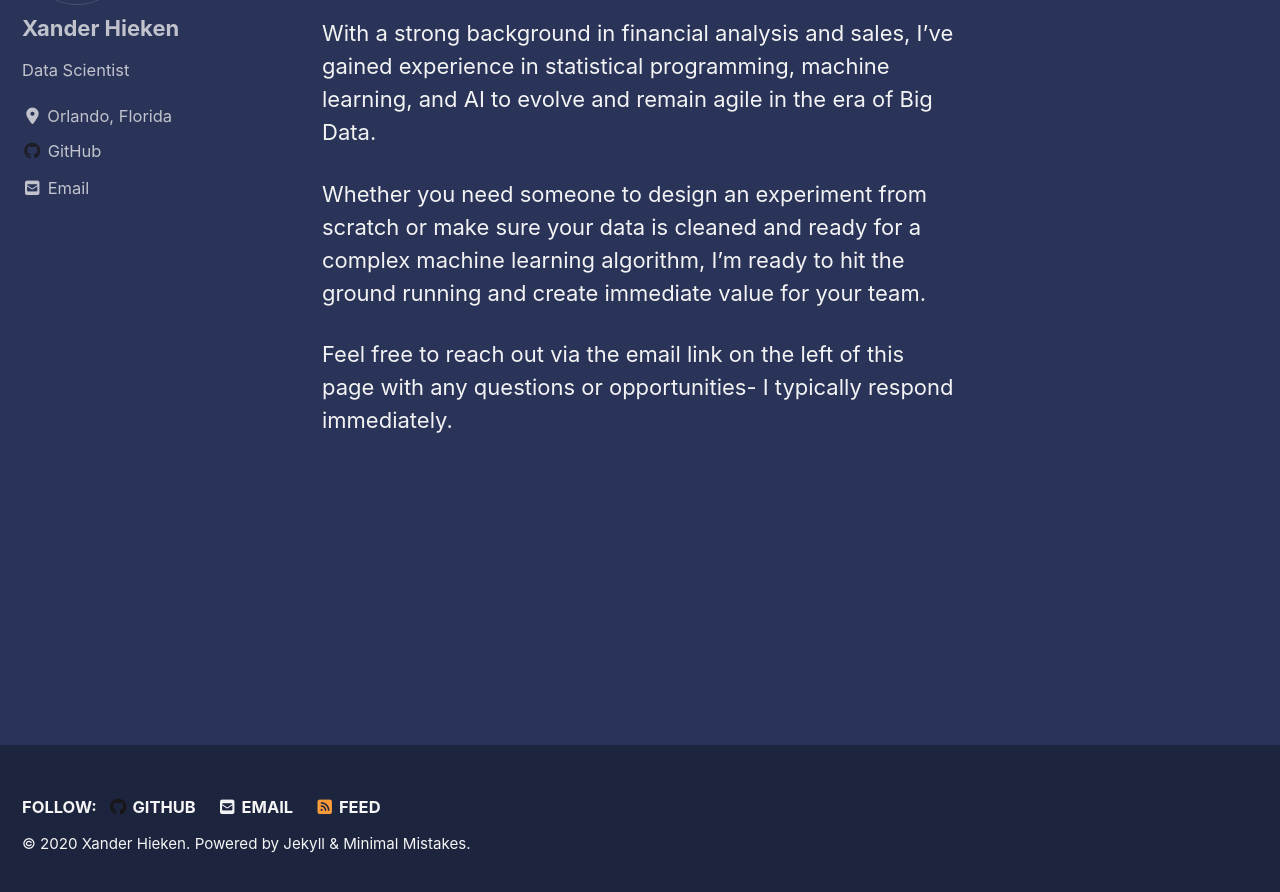
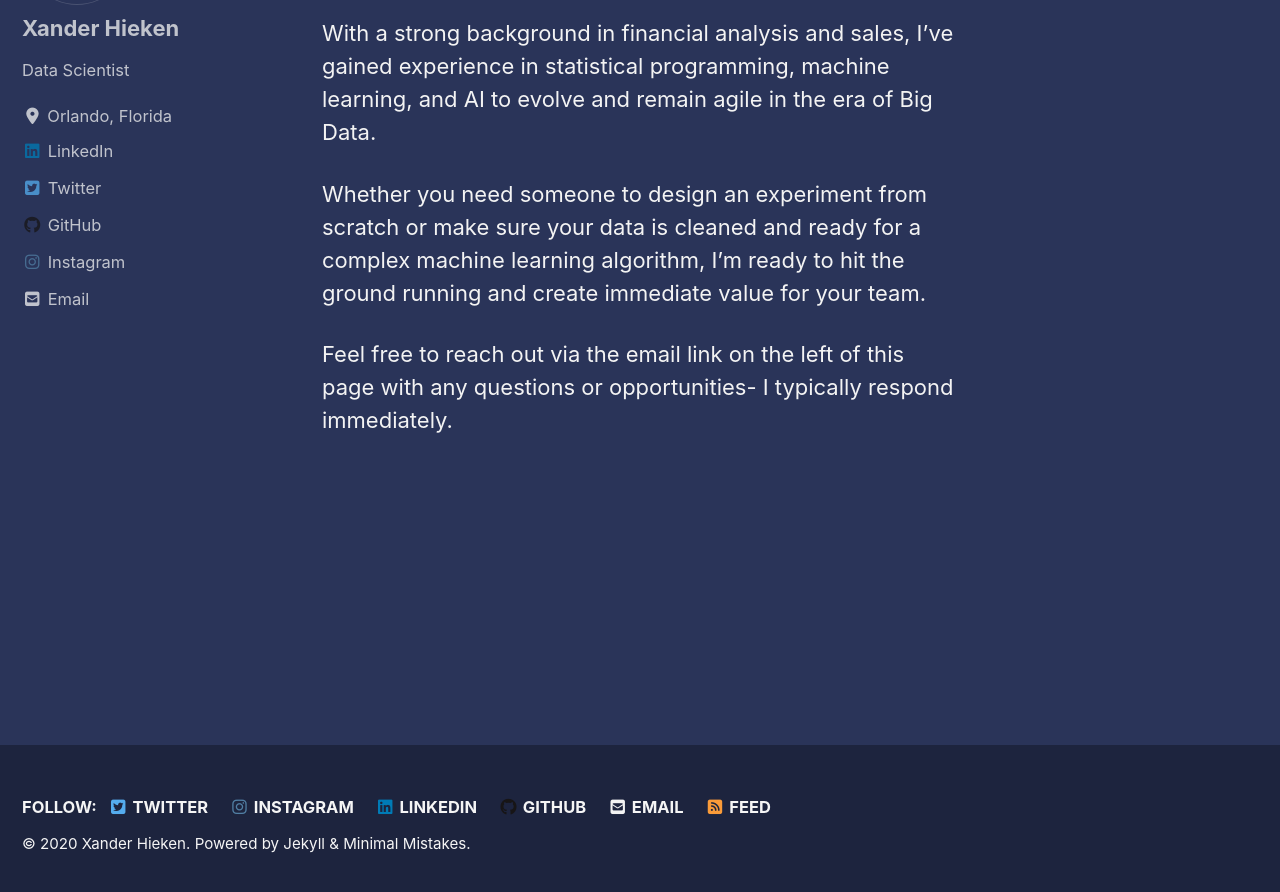
Before and after one commit to xanderhieken/xanderhieken.github.io, a Jekyll site: the page built from _pages/About.md, in a window 1280 px wide and 900 px high, scrolled down 627 px. Shown: the top 892 px of the window. Built offline with Jekyll 4.4.1, drawn with Linux system fonts in a browser that asks for light colours; cached includes are drawn as plain includes; nearby versions of some CDN libraries.

Commit message:
Update _config.yml

```diff
--- a/_config.yml
+++ b/_config.yml
@@ -98,37 +98,38 @@
   location         : "Orlando, Florida"
   email            : "xanderhieken@gmail.com"
   links:
-    #- label: "Email"
-      #icon: "fas fa-fw fa-envelope-square"
-      #url: mailto:xanderhieken@gmail.com
-    #- label: "Website"
-      #icon: "fas fa-fw fa-link"
-      #url: "https://xanderhieken.github.io/"
-    #- label: "Twitter"
-      #icon: "fab fa-fw fa-twitter-square"
-      #url: "https://twitter.com/XanderHieken"
+    - label: "LinkedIn"
+      icon: "fab fa-fw fa-linkedin"
+      url: https://www.linkedin.com/in/xanderhieken/
+    - label: "Twitter"
+      icon: "fab fa-fw fa-twitter-square"
+      url: "https://twitter.com/XanderHieken"
     - label: "GitHub"
       icon: "fab fa-fw fa-github"
       url: "https://github.com/xanderhieken"
-    #- label: "Instagram"
-      #icon: "fab fa-fw fa-instagram"
-      #url: "https://www.instagram.com/xanderhieken/"
+    - label: "Instagram"
+      icon: "fab fa-fw fa-instagram"
+      url: "https://www.instagram.com/xanderhieken/"
 
 # Site Footer
 footer:
   links:
-    #- label: "Twitter"
-      #icon: "fab fa-fw fa-twitter-square"
-      #url: "https://twitter.com/XanderHieken"
+    - label: "Twitter"
+      icon: "fab fa-fw fa-twitter-square"
+      url: "https://twitter.com/XanderHieken"
+    - label: "Instagram"
+      icon: "fab fa-fw fa-instagram"
+      url: "https://www.instagram.com/xanderhieken/"
+    - label: "LinkedIn"
+      icon: "fab fa-fw fa-linkedin"
+      url: https://www.linkedin.com/in/xanderhieken/
     - label: "GitHub"
       icon: "fab fa-fw fa-github"
       url: "https://github.com/xanderhieken"
     - label: "Email"
       icon: "fas fa-fw fa-envelope-square"
       url: mailto:xanderhieken@gmail.com
-   #- label: "Instagram"
-      #icon: "fab fa-fw fa-instagram"
-      #url: "https://www.instagram.com/xanderhieken/"
+
 
 
 # Reading Files
```
